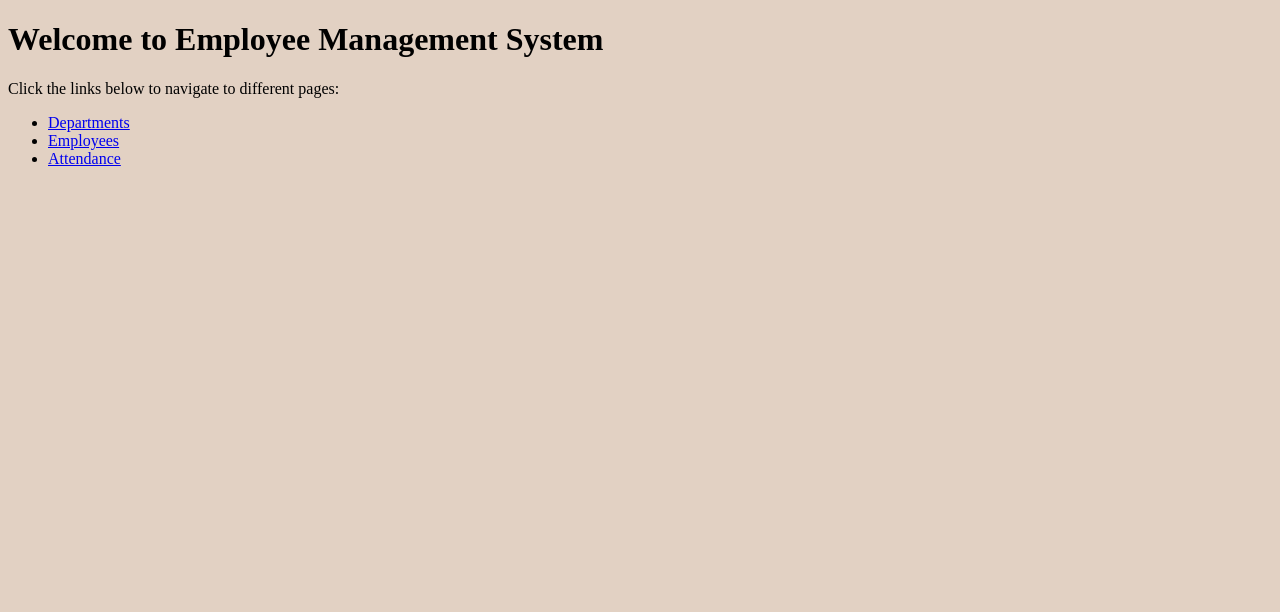
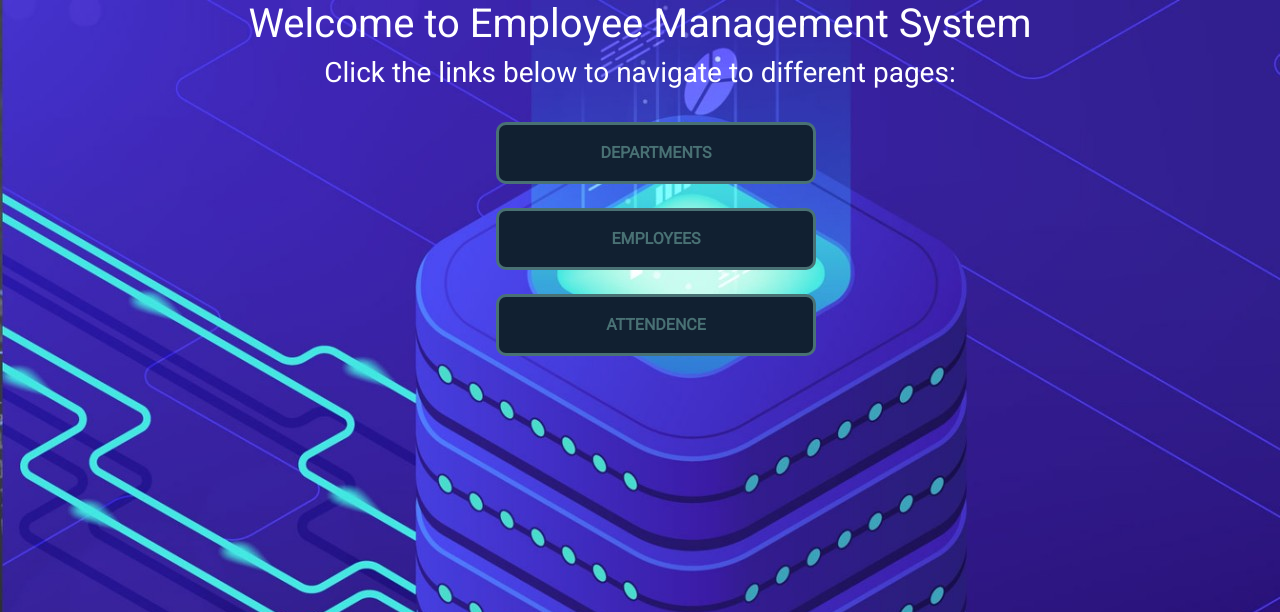
Before and after one commit to Prabal-EgRyT/sqldatabseusingflask, a Flask app: page / in a window 1280 px wide. Shown: the top 612 px of the page. Run offline with Flask 3, Linux system fonts and the light colour scheme.

Commit message:
css file added

```diff
--- a/static/lo.txt
+++ /dev/null
@@ -1,2 +0,0 @@
-if you watch this file you have been loled you sorry excuse of a humann being. never keep this sort of useless files in the static in the fuhture
-, it's not cool to see them there and they are just taking up space
--- /dev/null
+++ b/static/styles.css
@@ -0,0 +1,48 @@
+* {
+  margin: 0;
+  padding: 0;
+  text-decoration: none;
+  list-style: none;
+  font-family: "Roboto", sans-serif;
+  font-weight: bold;
+}
+body {
+  background-image: url("/static/background.jpg");
+}
+
+li a {
+  text-decoration: none;
+  color: #497174;
+  font-weight: bold;
+  transition: 500ms ease;
+}
+li {
+  display: flex;
+  justify-content: flex-start;
+  flex-direction: column;
+  text-align: center;
+  margin-top: 1.5em;
+  padding: 1em;
+  border: 3px solid #497174;
+  border-radius: 10px;
+  width: 20em;
+  background: #112031;
+
+  transition: 500ms ease;
+}
+div.container {
+  display: flex;
+  justify-content: space-around;
+}
+
+li:hover {
+  background: #f3f0d7;
+
+  scale: 1.05;
+}
+h1 {
+  color: white;
+}
+h3 {
+  color: white;
+}
--- a/templates/attendance.html
+++ b/templates/attendance.html
@@ -29,7 +29,7 @@
     <form action="{{url_for('list_attendance')}}" method="get">
       <label for="search_query">Search Attendance</label>
       <input type="text" id="search_query" name="q" value="{{search_query}}">
-      <button type="submit">Search</button>
+      <button type="submit">Searchs</button>
     </form>
     <table>
       <tr>
--- a/templates/index.html
+++ b/templates/index.html
@@ -2,14 +2,37 @@
 <html>
   <head>
     <title>Welcome to Employee Management System</title>
+    <link
+      href="https://cdn.jsdelivr.net/npm/bootstrap@5.3.1/dist/css/bootstrap.min.css"
+      rel="stylesheet"
+      integrity="sha384-4bw+/aepP/YC94hEpVNVgiZdgIC5+VKNBQNGCHeKRQN+PtmoHDEXuppvnDJzQIu9"
+      crossorigin="anonymous"
+    />
+    <link rel="preconnect" href="https://fonts.googleapis.com">
+    <link rel="preconnect" href="https://fonts.gstatic.com" crossorigin>
+    <link href="https://fonts.googleapis.com/css2?family=Roboto&display=swap" rel="stylesheet">
+    <link rel="stylesheet" type="text/css" href="{{ url_for('static', filename='styles.css') }}">
+
+
+
+
   </head>
-  <body bgcolor="#e2d1c3">
-    <h1>Welcome to Employee Management System</h1>
-    <p>Click the links below to navigate to different pages:</p>
-    <ul>
-      <li><a href="{{ url_for('show_departments') }}">Departments</a></li>
-      <li><a href="{{ url_for('list_employees') }}">Employees</a></li>
-      <li><a href="{{ url_for('list_attendance') }}">Attendance</a></li>
-    </ul>
+  <body>
+    <h1 class="text-center">Welcome to Employee Management System</h1>
+    <h3 class="text-center">
+      Click the links below to navigate to different pages:
+    </h3>
+    <div class="container"">
+      <ul >
+        <li><a href="{{ url_for('show_departments') }}">DEPARTMENTS</a></li>
+        <li><a href="{{ url_for('list_employees') }}">EMPLOYEES</a></li>
+        <li><a href="{{ url_for('list_attendance') }}">ATTENDENCE</a></li>
+      </ul>
+    </div>
+    <script
+      src="https://cdn.jsdelivr.net/npm/bootstrap@5.3.1/dist/js/bootstrap.bundle.min.js"
+      integrity="sha384-HwwvtgBNo3bZJJLYd8oVXjrBZt8cqVSpeBNS5n7C8IVInixGAoxmnlMuBnhbgrkm"
+      crossorigin="anonymous"
+    ></script>
   </body>
 </html>
```
Also changed, not shown: static/background.jpg (added).
